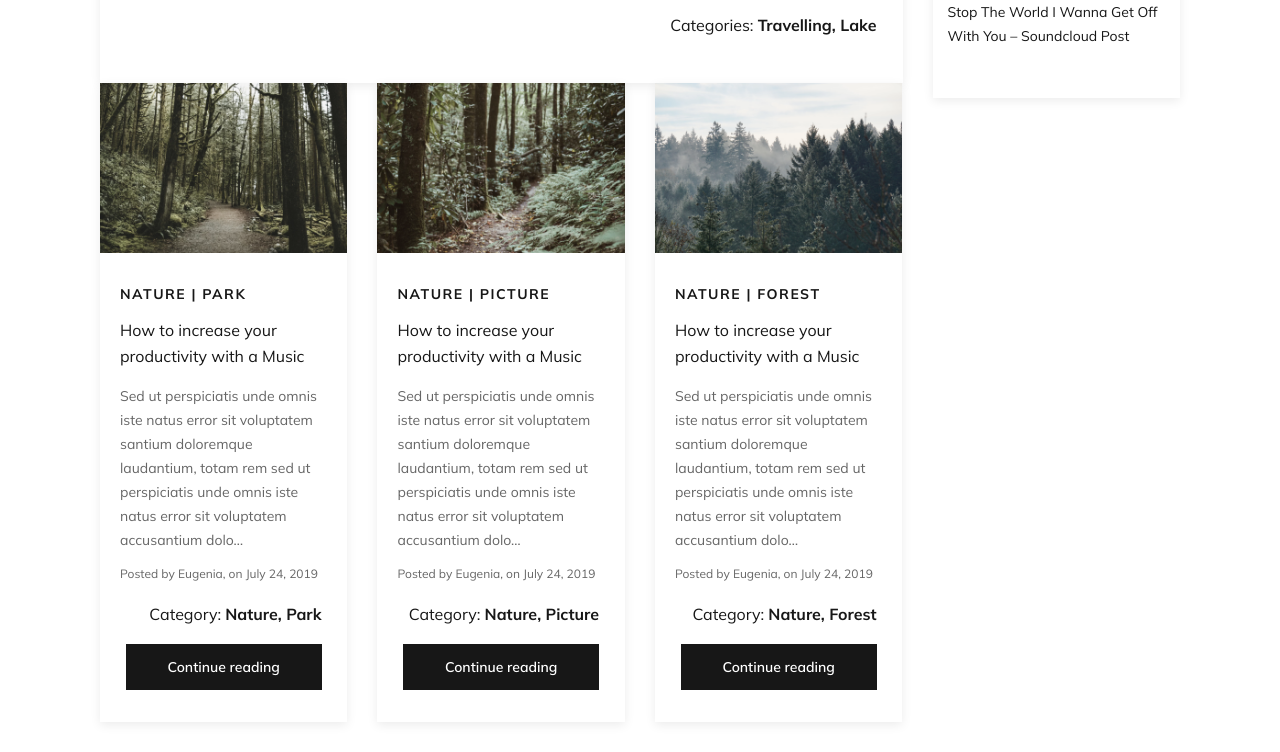
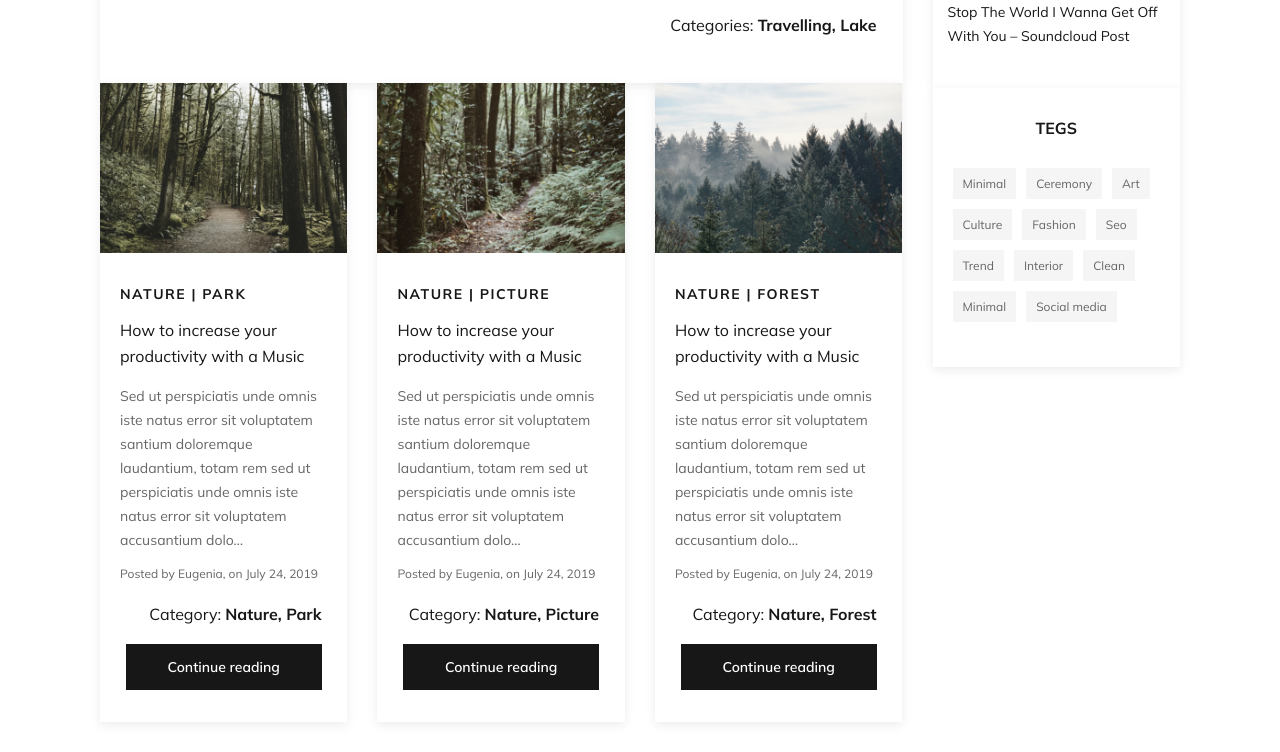
Before and after one commit to Yulia-Kovalova/Sketch_Dream_Trip.github.io, a plain HTML site: page index.html in a window 1280 px wide. Shown: the part 2528-3280 px from the top of the page. Drawn offline with nearby package versions, Linux system fonts and the light colour scheme.

Commit message:
added adaptive sidebar-tegs

```diff
--- a/index.html
+++ b/index.html
@@ -386,6 +386,26 @@
                             </div>
                         </div>
                     </div>
+                    <div class="row sidebar">
+                        <div class="col-xs-12 col-sm-12 col-md-12 col-lg-12">
+                            <div class="tegs">
+                                <h2>tegs</h2>
+                                <div class="tegs-items">
+                                    <div>Minimal</div>
+                                    <div>Ceremony</div>
+                                    <div>Art</div>
+                                    <div>Culture</div>
+                                    <div>Fashion</div>
+                                    <div>Seo</div>
+                                    <div>Trend</div>
+                                    <div>Interior</div>
+                                    <div>Clean</div>
+                                    <div>Minimal</div>
+                                    <div>Social media</div>
+                                </div>
+                            </div>
+                        </div>
+                    </div>
                 </div>
             </div>
         </div>
--- a/style.css
+++ b/style.css
@@ -556,7 +556,7 @@
 
 /* Sidebar - row 3 columns */
 
-.sidebar-author, .most-popular, .categories, .recent-comments {
+.sidebar-author, .most-popular, .categories, .recent-comments, .tegs {
     padding: 30px 15px 40px;
     background-color: #FFFFFF;
     box-shadow: 0px 3px 10px rgba(0, 0, 0, 0.08);
@@ -599,7 +599,7 @@
     justify-content: space-between;
     align-items: center;
 }
-.view-on {
+.view-on, .tegs-items div {
     font-family: 'Mulish', sans-serif;
     font-weight: 400;
     font-size: 12px;
@@ -612,12 +612,12 @@
     margin-top: 10px;
     text-decoration: none;
 }
-.most-popular,.categories h2, .recent-comments h2 {
+.most-popular,.categories h2, .recent-comments h2, .tegs h2 {
     font-family: 'Mulish', sans-serif;
     font-size: 16px;
     color: #171717;
 }
-.most-popular h2, .categories h2, .recent-comments h2 {
+.most-popular h2, .categories h2, .recent-comments h2, .tegs h2 {
     font-weight: 700;
     line-height: 20px;
     text-align: center;
@@ -647,13 +647,6 @@
     border: 1px solid #979797;
     margin-right: 10px;
 }
-/* .category-item p {
-    font-family: 'Mulish', sans-serif;
-    font-weight: 400;
-    font-size: 14px;
-    line-height: 18px;
-    color: #666666;
-} */
 .category-item a {
     text-decoration: none;
     font-family: 'Mulish', sans-serif;
@@ -676,7 +669,24 @@
 }
 .recent-comments p:last-child {
     border-bottom: none;
+    padding-bottom: 0;
 }
 .recent-comments span {
     font-weight: 600;
 }
+.tegs h2 {
+    margin-bottom: 25px;
+}
+.tegs-items {
+    display: flex;
+    flex-wrap: wrap;
+}
+.tegs-items div {
+    margin: 5px;
+    padding: 8px 10px;
+    background-color: #F5F5F5;
+}
+
+
+
+/* Follow on Instagram */
```
